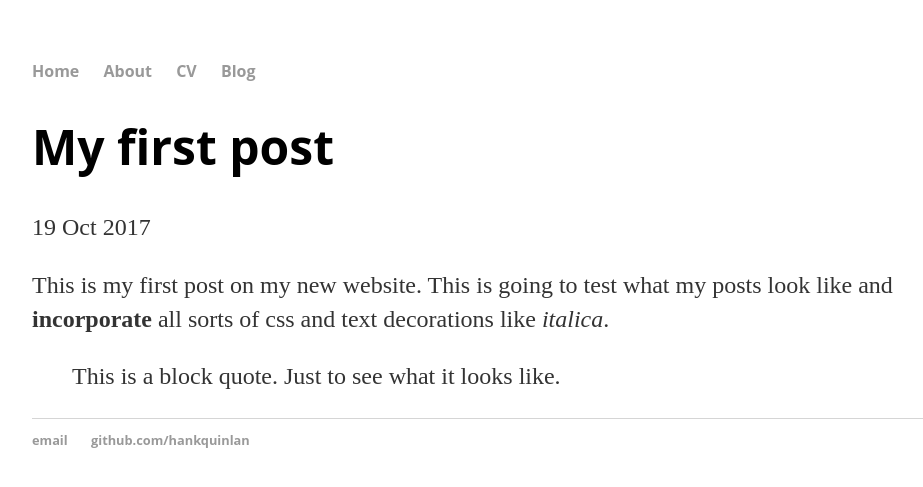
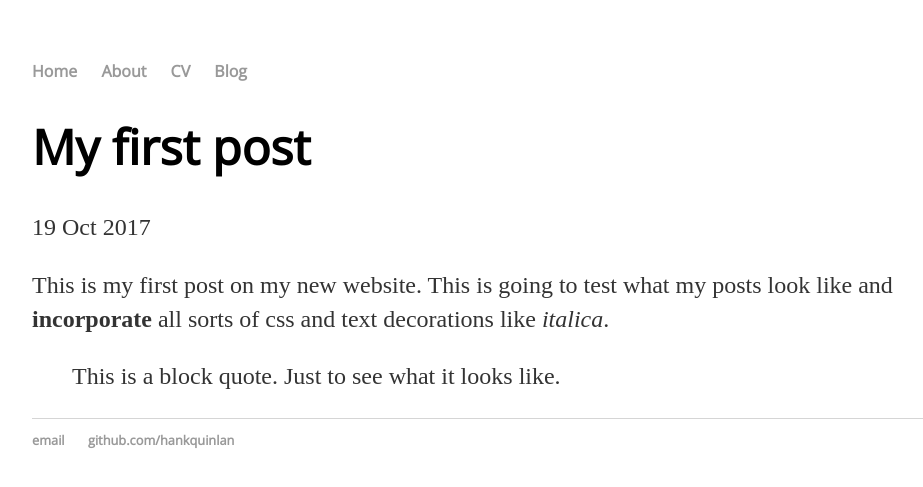
Before and after one commit to fernfuschia/fernfuschia.github.io, a Jekyll site: the page built from _posts/2017-10-19-my-first-post.md, in a window 1280 px wide. Shown: the top 487 px of the page, without its empty margins (160-1083 px from the left). Built offline with Jekyll 4.4.1, drawn with Linux system fonts in a browser that asks for light colours.

Commit message:
Update default.html

```diff
--- a/_layouts/default.html
+++ b/_layouts/default.html
@@ -4,6 +4,9 @@
 			<title>{{ page.title }}</title>
 			<!-- link to main stylesheet -->
 			<link rel="stylesheet" type="text/css" href="/css/main.css">
+			<!-- Fonts -->
+			<link href="https://fonts.googleapis.com/css?family=Open+Sans" rel="stylesheet">
+
 		</head>
 		<body>
 			<nav>
```
